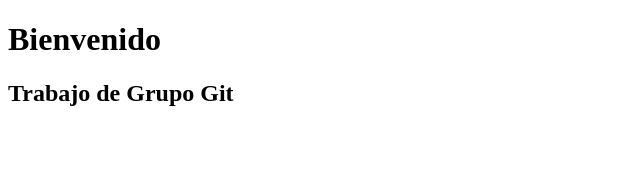
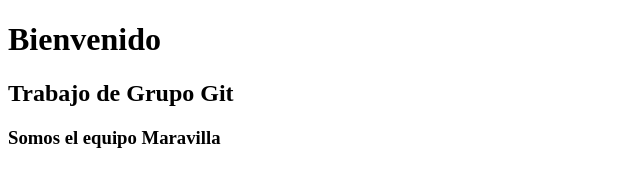
Before and after one commit to adaSkribana/DesafioGitCursoM, a plain HTML site: page entrada.html in a window 1280 px wide. Shown: the whole page, without its empty margins (0-640 px from the left). Drawn offline with Linux system fonts and the light colour scheme.

Commit message:
h3 listo

```diff
--- a/entrada.html
+++ b/entrada.html
@@ -8,5 +8,6 @@
 <body>
     <h1>Bienvenido</h1>
     <h2>Trabajo de Grupo Git</h2>
+    <h3>Somos el equipo Maravilla</h3>
 </body>
 </html>
```
